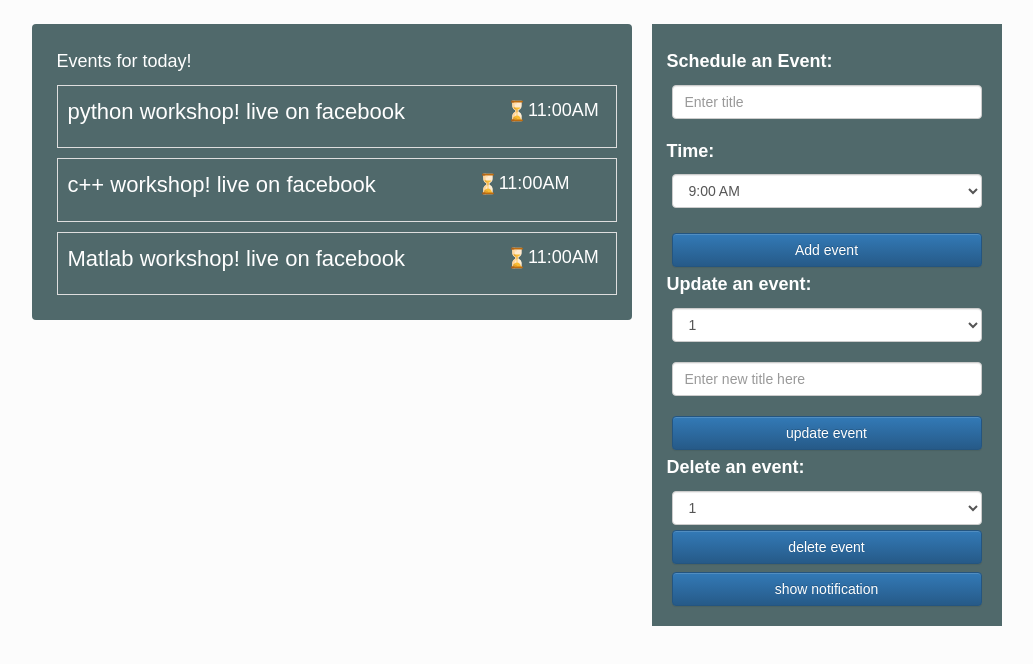
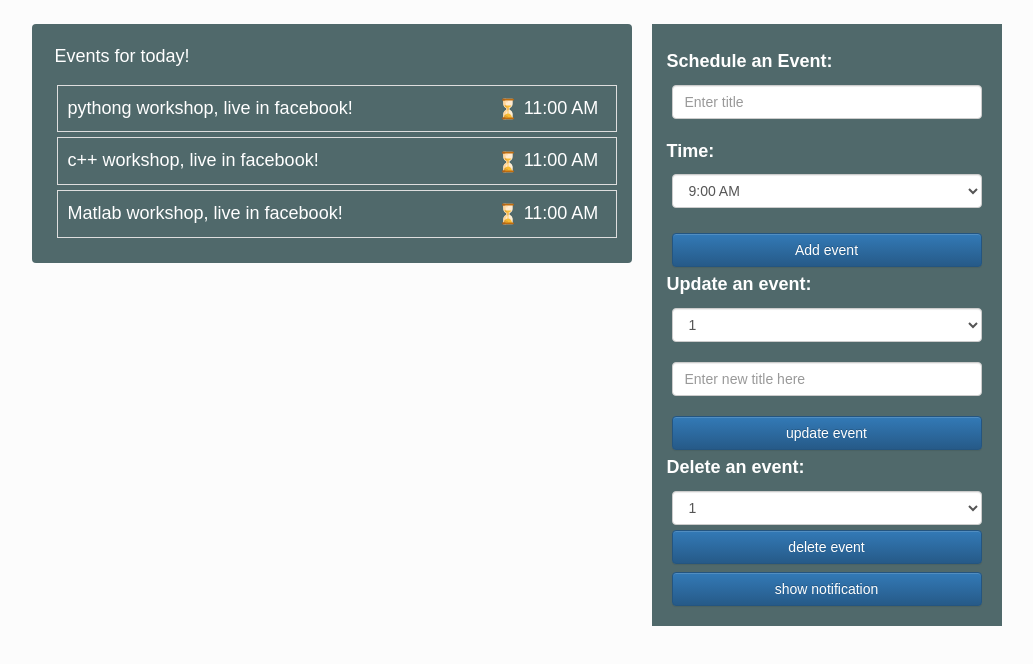
Before and after one commit to Jalalajlan/JavaScript_DOM_Asig, a plain HTML site: page eventscheduler.htm in a window 1280 px wide. Shown: the whole page, without its empty margins (131-1164 px from the left). Drawn offline with nearby package versions, Linux system fonts and the light colour scheme.

Commit message:
Event Scheduler layout edit in css

```diff
--- a/css/style.css
+++ b/css/style.css
@@ -43,21 +43,21 @@ button {
   font-weight: 700;
 }
 
-.eventCard {
+.titleOfEvents {
+  font-size: large;
+  margin-left: 18px;
+}
+
+.grid {
+  display: grid;
+  grid-template-columns: 420px 120px;
   width: 100%;
   border: 1px solid #dedede;
+  margin: 5px;
   padding: 10px;
-  margin: 5px;
-  display: inline-flex;
+  font-size: 18px;
 }
 
-.titleOfEvents {
-  font-size: large;
-  margin: 5px;
+.timeofEvent {
+  text-align: center;
 }
-
-.timeOfEvent {
-  font-size: 18px;
-  margin-left: 101px;
-  margin-top: 2px;
-}
--- a/eventscheduler.htm
+++ b/eventscheduler.htm
@@ -35,42 +35,26 @@
       <div class="row">
         <div class="col-md-1"></div>
         <div class="col-md-5">
-          <div class="row titleOfEvents">Events for today!</div>
-          <div class="eventCard">
-            <p>python workshop! live on facebook</p>
-            <p class="timeOfEvent">
-              <img
-                src="deadline.svg"
-                width="22"
-                height="22"
-                alt=""
-                srcset=""
-              />11:00AM
-            </p>
+          <div class="row">
+            <p class="titleOfEvents">Events for today!</p>
           </div>
-          <div class="eventCard">
-            <p>c++ workshop! live on facebook</p>
-            <p class="timeOfEvent">
-              <img
-                src="deadline.svg"
-                width="22"
-                height="22"
-                alt=""
-                srcset=""
-              />11:00AM
-            </p>
+          <div class="evetnCard grid">
+            <div class="titleofEvent">pythong workshop, live in facebook!</div>
+            <div class="timeofEvent">
+              <img src="deadline.svg" width="22" height="22" /> 11:00 AM
+            </div>
           </div>
-          <div class="eventCard">
-            <p>Matlab workshop! live on facebook</p>
-            <p class="timeOfEvent">
-              <img
-                src="deadline.svg"
-                width="22"
-                height="22"
-                alt=""
-                srcset=""
-              />11:00AM
-            </p>
+          <div class="evetnCard grid">
+            <div class="titleofEvent">c++ workshop, live in facebook!</div>
+            <div class="timeofEvent">
+              <img src="deadline.svg" width="22" height="22" /> 11:00 AM
+            </div>
+          </div>
+          <div class="evetnCard grid">
+            <div class="titleofEvent">Matlab workshop, live in facebook!</div>
+            <div class="timeofEvent">
+              <img src="deadline.svg" width="22" height="22" /> 11:00 AM
+            </div>
           </div>
         </div>
         <div class="col-md-2">
```
